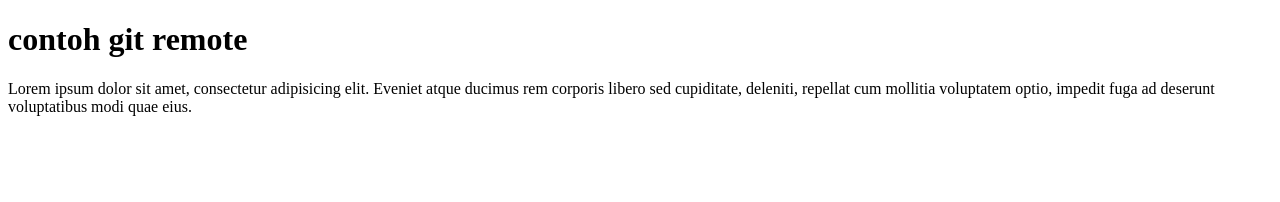
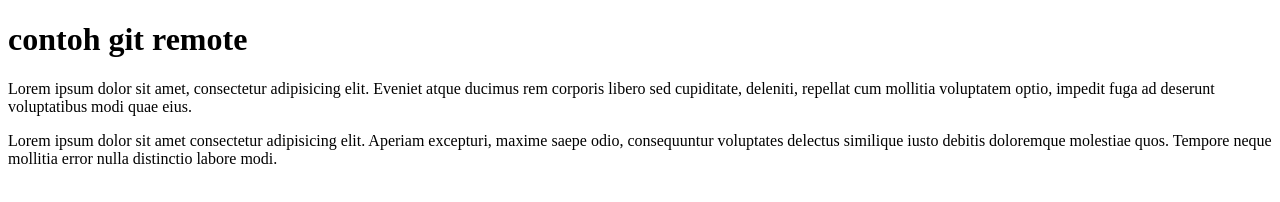
Before and after one commit to rohmatHidayatYusuf/Rohmat-git-test2, a plain HTML site: page index.html in a window 1280 px wide. Drawn offline with Linux system fonts and the light colour scheme.

Commit message:
menambahkan paragraf baru

```diff
--- a/index.html
+++ b/index.html
@@ -13,5 +13,11 @@
       mollitia voluptatem optio, impedit fuga ad deserunt voluptatibus modi quae
       eius.
     </p>
+    <p>
+      Lorem ipsum dolor sit amet consectetur adipisicing elit. Aperiam
+      excepturi, maxime saepe odio, consequuntur voluptates delectus similique
+      iusto debitis doloremque molestiae quos. Tempore neque mollitia error
+      nulla distinctio labore modi.
+    </p>
   </body>
 </html>
```
